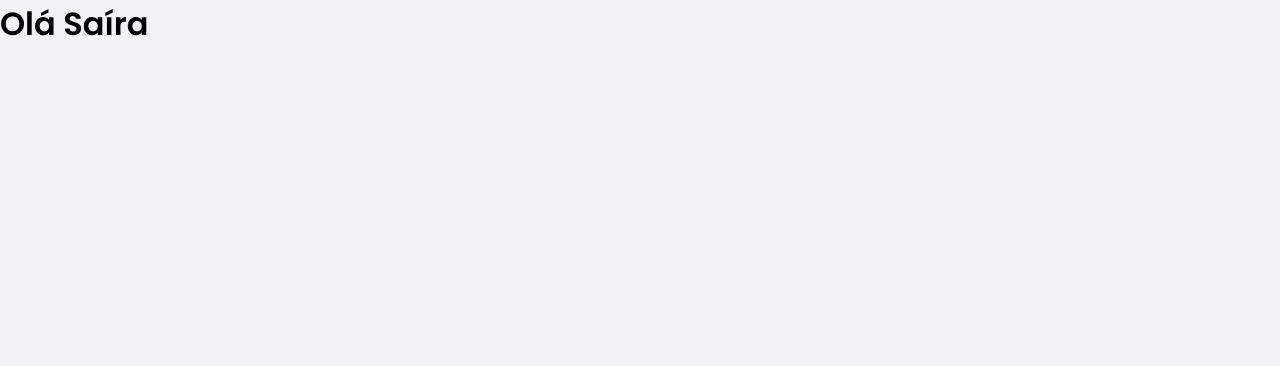
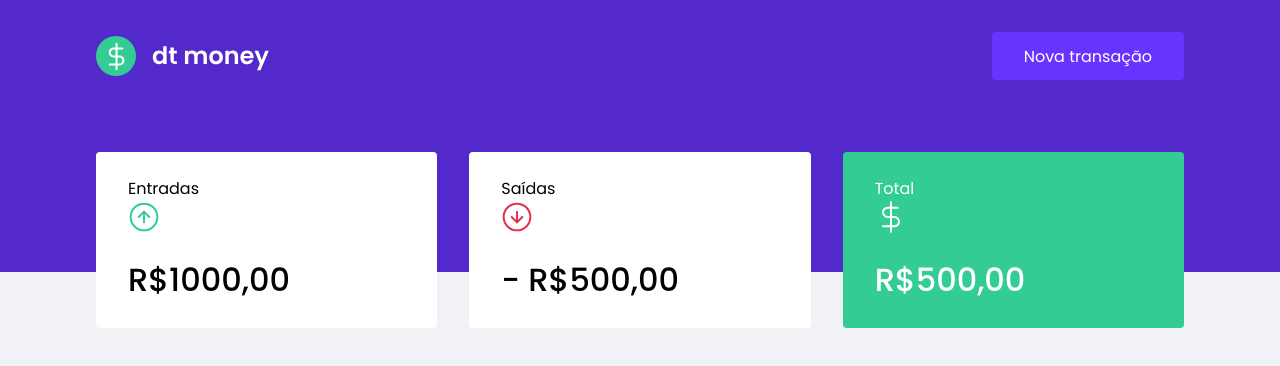
Before and after one commit to iquecode/dtmoney-study, a React (Vite) app: page / in a window 1280 px wide. Shown: the top 366 px of the page. Built offline with nearby package versions, Linux system fonts and the light colour scheme.

Commit message:
styled components

```diff
--- a/index.html
+++ b/index.html
@@ -8,7 +8,7 @@
     <title>dtMoney</title>
     <link rel="preconnect" href="https://fonts.googleapis.com">
 
-    <link href="https://fonts.googleapis.com/css2?family=Poppins:wght@400;600&display=swap" rel="stylesheet">
+    <link href="https://fonts.googleapis.com/css2?family=Poppins:wght@400;500;600&display=swap" rel="stylesheet">
   </head>
   <body>
     <div id="root"></div>
--- a/src/App.tsx
+++ b/src/App.tsx
@@ -1,11 +1,14 @@
+import { Dashboard } from "./components/Dashboard";
+import { Header } from "./components/Header";
 
 
 export function App() {
 
   return (
-    <div className="App">
-      <h1>Olá Saíra</h1>
+    <>
+      <Header />
+      <Dashboard />
 
-    </div>
+    </>
   )
 }
--- /dev/null
+++ b/src/components/Dashboard/index.tsx
@@ -0,0 +1,11 @@
+import { Summary } from "../Summary";
+import { Container } from "./styles";
+
+export function Dashboard() {
+    return (
+        <Container>
+            <Summary/>
+        </Container>
+
+    )
+}
--- /dev/null
+++ b/src/components/Dashboard/styles.ts
@@ -0,0 +1,7 @@
+import styled from "styled-components";
+
+export const Container = styled.main`
+    max-width: 1120px;
+    margin: 0 auto;
+    padding: 2.5rem 1rem;
+`
--- /dev/null
+++ b/src/components/Header/index.tsx
@@ -0,0 +1,17 @@
+import logoImg from '../../assets/logo.svg'
+import { Container, Content } from './styles'
+
+export function Header() {
+    return (
+        <Container>
+            <Content>
+                <img src={logoImg} alt="dt money" />
+                <button type="button">
+                    Nova transação
+                </button>
+            </Content>
+        </Container>
+
+
+    )
+}
--- /dev/null
+++ b/src/components/Header/styles.ts
@@ -0,0 +1,33 @@
+import styled from 'styled-components'
+
+export const Container = styled.header`
+    background: var(--blue);
+`
+
+export const Content = styled.div`
+    max-width: 1120px;
+    margin: 0 auto;
+
+    padding: 2rem 1rem 12rem;
+    display: flex;
+    align-items: center;
+    justify-content: space-between;
+
+    button {
+        font-size: 1rem;
+        color: #FFF;
+        background: var(--blue-light);
+        border: 0;
+        padding: 0 2rem;
+        border-radius: 0.25rem;
+        height: 3rem;
+
+        transition: filter 0.2s;
+
+        &:hover {
+            filter: brightness(0.9)
+        }
+    }
+
+
+`
--- /dev/null
+++ b/src/components/Summary/index.tsx
@@ -0,0 +1,32 @@
+import incomeImg from '../../assets/income.svg'
+import outcomeImg from '../../assets/outcome.svg'
+import totalImg from '../../assets/total.svg'
+import { Container } from "./styles";
+
+export function Summary() {
+    return (
+        <Container>
+            <div>
+                <header>
+                    <p>Entradas</p>
+                    <img src={incomeImg} alt="Entradas" />
+                </header>
+                <strong>R$1000,00</strong>
+            </div>
+            <div>
+                <header>
+                    <p>Saídas</p>
+                    <img src={outcomeImg} alt="Saídas" />
+                </header>
+                <strong>- R$500,00</strong>
+            </div>
+            <div className='highlight-backgroud'>
+                <header>
+                    <p>Total</p>
+                    <img src={totalImg} alt="Total" />
+                </header>
+                <strong>R$500,00</strong>
+            </div>
+        </Container>
+    )
+}
--- /dev/null
+++ b/src/components/Summary/styles.ts
@@ -0,0 +1,38 @@
+import styled from "styled-components";
+
+export const Container = styled.div`
+    display: grid;
+    grid-template-columns: repeat(3, 1fr);
+    gap: 2rem;
+    margin-top: -10rem;
+
+    div {
+        background: var(--shape);
+        padding: 1.5rem 2rem;
+        border-radius: 0.25rem;
+        color: var(--text-title)
+
+        header {
+        display: flex;
+        align-items: center;
+        justify-content: space-between;
+        }
+
+        strong {
+            display: block;
+            margin-top: 1rem;
+            font-size: 2rem;
+            font-weight: 500;
+            line-height: 3rem;
+        }
+
+        &.highlight-backgroud {
+            background: var(--green);
+            color: #FFF;
+        }
+
+
+    }
+
+
+`;
--- a/src/style/global.ts
+++ b/src/style/global.ts
@@ -5,6 +5,7 @@
 :root {
     --backgound: #f0f2f5;
     --red: #e52e4d;
+    --green: #33CC95;
     --blue: #5429CC;
     --blue-light: #6933FF;
     --text-title: #363f5f;
```
